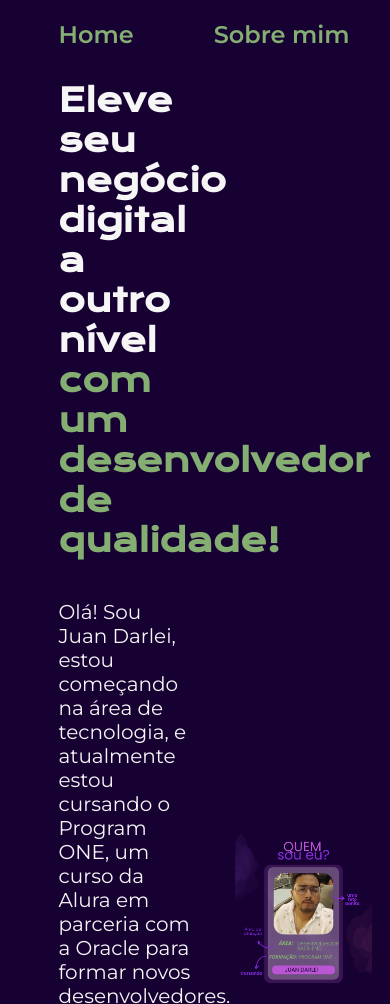
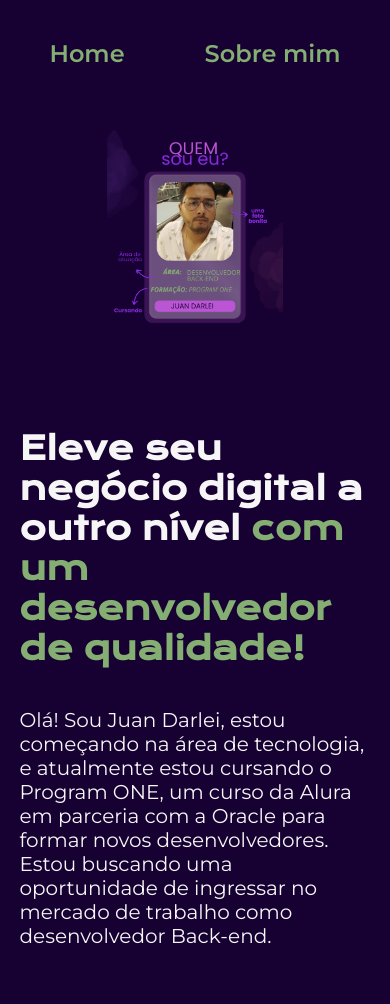
Before and after one commit to JuannDarley/portifolio, a plain HTML site: page index.html in a window 390 px wide. Shown: the top 1004 px of the page. Drawn offline with nearby package versions, Linux system fonts and the light colour scheme.

Commit message:
definindo o tamanho da pagina para dispositivos menores

```diff
--- a/style/style.css
+++ b/style/style.css
@@ -48,7 +48,7 @@ body {
   display: flex;
   align-items: center;
   justify-content: space-between;
-  gap: 40px;
+  gap: 82px;
 }
 .apresentacao__conteudo {
   width: 50%;
@@ -118,3 +118,24 @@ body {
   font-size: 1.5rem;
   font-weight: 400;
  }
+
+ @media (max-width: 1200px) {
+  .cabecalho {
+    padding: 10%;
+  }
+
+  .cabecalho__menu {
+    justify-content: center;
+  }
+
+  .apresentacao {
+    flex-direction: column-reverse;
+    padding: 5%;
+  }
+
+  .apresentacao__conteudo {
+    width: auto;
+  }
+
+
+  }
```
